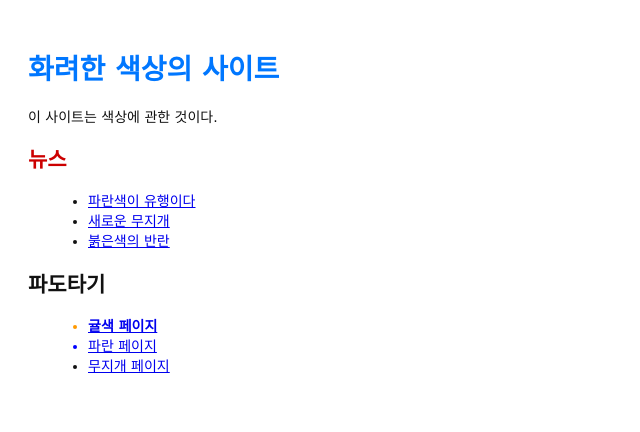
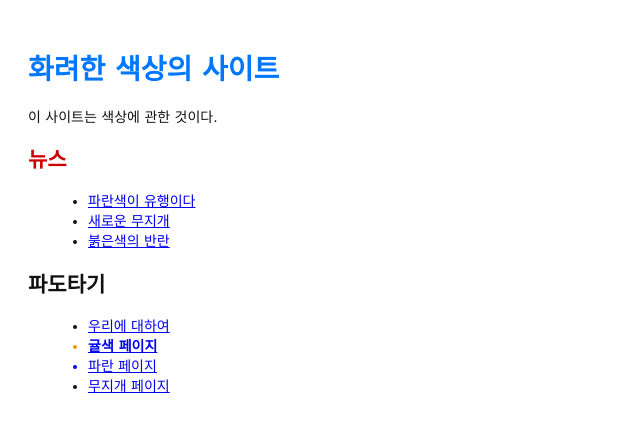
Before and after one commit to Joo-DongHwan/meejas-repo, a plain HTML site: page index.html in a window 1280 px wide. Shown: the whole page, without its empty margins (0-640 px from the left). Drawn offline with Linux system fonts and the light colour scheme.

Commit message:
홈페이지에 '대하여' 분할 링크 추가

```diff
--- a/index.html
+++ b/index.html
@@ -18,6 +18,9 @@ initial-scale=1.0">
 </ul>
 <h2>파도타기</h2>
 <ul>
+<li>
+<a href="about/index.html">우리에 대하여</a>
+</li>
 <li style="color:#F90; font-weight:bold">
 <a href="orange.html">귤색 페이지</a>
 </li>
```
